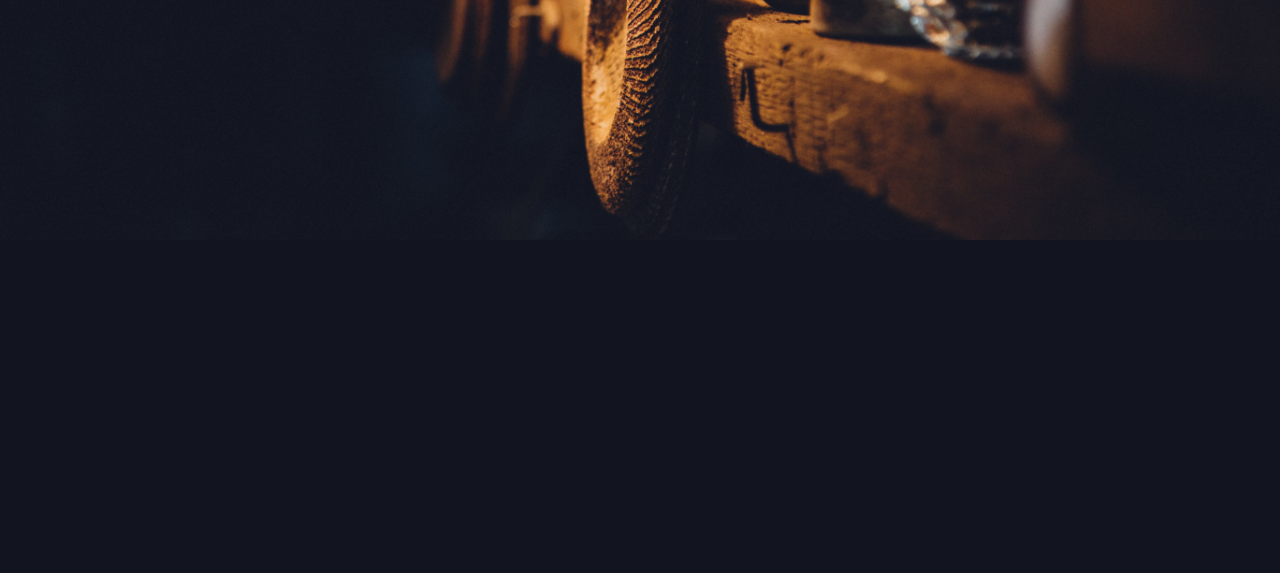
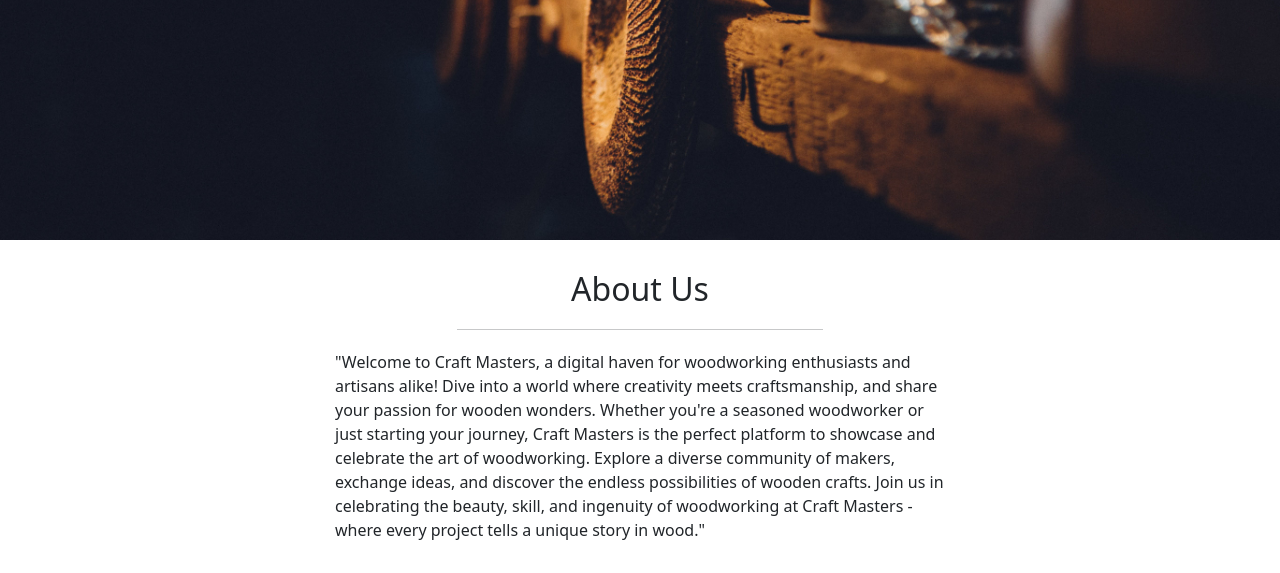
Before and after one commit to MarkD117/craftmasters, a Django app: page / in a window 1280 px wide. Shown: the part 669-1242 px from the top of the page. Before the commit the page ends 909 px from the top, so only its background shows below. Run offline with Django 3.2, Linux system fonts and the light colour scheme; data that the repository does not hold is empty; parts of the project's set-up code (start-up, migrations or seed data) failed here and were passed over.

Commit message:
Add html and css for about section

```diff
--- a/static/css/style.css
+++ b/static/css/style.css
@@ -3,6 +3,8 @@
     padding: 0;
     border: none;
 }
+
+/* ----- hero image ----- */
 
 .image-container{
     background-color: black;
@@ -11,7 +13,7 @@
     text-align: center;
 }
 
-.centered-text{
+.centered-main-title{
     position: absolute;
     top: 40%;
     left: 50%;
@@ -21,6 +23,31 @@
 }
 
 .hero-image{
-    max-height: 950px;
+    max-height: 900px;
     width: 100%;
 }
+
+/* ----- about section ----- */
+
+.text-center{
+    align-self: center;
+    text-align: center;
+}
+
+.heading-space{
+    margin: 15px 0 20px 0;
+}
+
+.about{
+    padding: 15px;
+    width: 50%;
+}
+
+.about-hr{
+    margin: auto;
+    width: 60%;
+}
+
+.about-text{
+    padding-top: 20px;
+}
--- a/templates/index.html
+++ b/templates/index.html
@@ -4,8 +4,23 @@
 {% block content %}
 <!-- Heading | Hero-->
 <div class="image-container">
-    <img class="d-block w-90 m-auto hero-image" src="{% static 'images/wood-working-table.jpg' %}" alt="Wood working table">
-    <h1 class="centered-text">Craft Masters</h1>
+    <img class="d-block w-90 m-auto hero-image" src="{% static 'images/wood-working-table.jpg' %}"
+        alt="Wood working table">
+    <h1 class="centered-main-title">Craft Masters</h1>
 </div>
 
+<div class="container about">
+    <h2 class="text-center heading-space">About Us</h2>
+    <hr class="about-hr">
+    <p class="about-text">
+        "Welcome to Craft Masters, a digital haven for woodworking enthusiasts and artisans alike! Dive into a world
+        where creativity meets craftsmanship, and share your passion for wooden wonders. Whether you're a seasoned
+        woodworker or just starting your journey, Craft Masters is the perfect platform to showcase and celebrate the
+        art of woodworking. Explore a diverse community of makers, exchange ideas, and discover the endless
+        possibilities of wooden crafts. Join us in celebrating the beauty, skill, and ingenuity of woodworking at Craft
+        Masters - where every project tells a unique story in wood."
+    </p>
+</div>
+
+
 {% endblock %}
```
